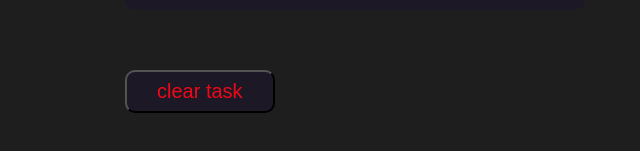
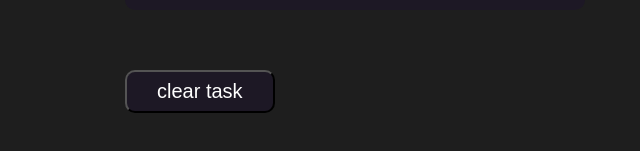
Before and after one commit to MuhammadMuneebSiddique/To-Do-List-with-Recat.Js, a React (Vite) app: page / in a window 1280 px wide. Shown: the part 293-444 px from the top of the page, without its empty margins (285-925 px from the left). Built offline with nearby package versions, Linux system fonts and the light colour scheme.

Commit message:
Update App.css

```diff
--- a/src/App.css
+++ b/src/App.css
@@ -41,9 +41,9 @@ h1{
     border-radius: 1rem;
     font-size: 2rem;
     margin: 0rem auto;
+    text-transform: capitilize;
 }
 
-:hover .clear-task{
+:hover.clear-task{
     color: #F00817;
-
 }
```
